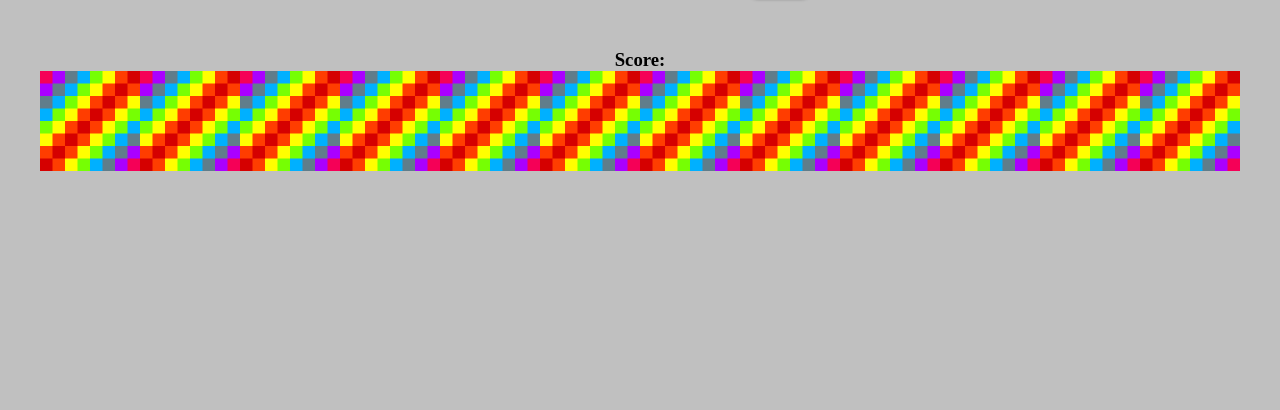
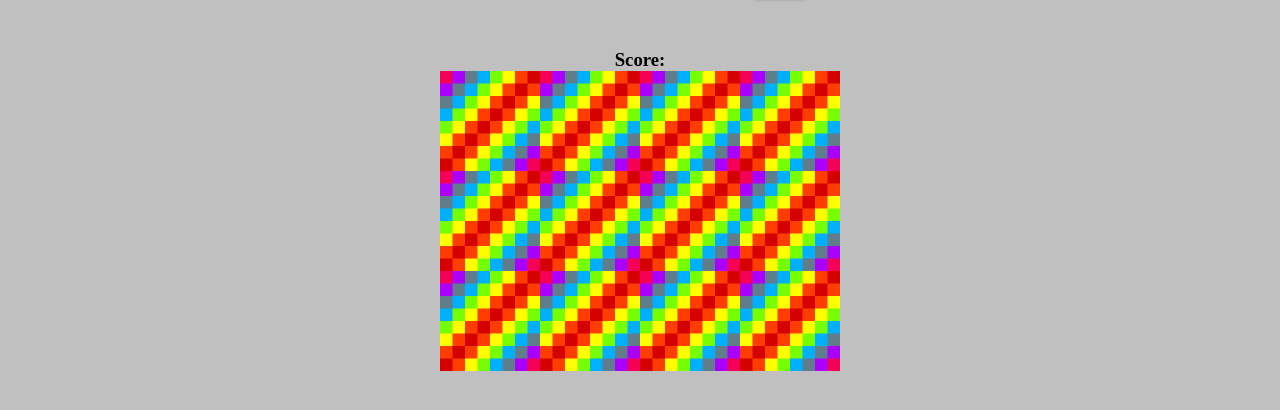
Before and after one commit to dawidPoznanski/Memory_game, a website: page index.html in a window 1280 px wide. Shown: the part 96-506 px from the top of the page. Drawn offline with Linux system fonts and the light colour scheme; a web font is replaced by a local one.

Commit message:
add array for chosen cards

```diff
--- a/js/script.js
+++ b/js/script.js
@@ -49,17 +49,27 @@ const cardArray = [
   },
 ];
 
+const cardChosen = [];
+
 cardArray.sort(() => 0.5 - Math.random());
 console.log(cardArray);
 
 const grid = document.querySelector('.grid');
 
 function createBoard() {
-  for (i = 0; i < 12; i++) {
+  for (i = 0; i < cardArray.length; i++) {
     const card = document.createElement('img');
     card.setAttribute('src', 'images/blank.png');
+    card.addEventListener('click', flipCard);
     card.setAttribute('data-id', i);
     grid.appendChild(card);
   }
 }
 createBoard();
+
+function flipCard() {
+  const cardId = this.getAttribute('data-id');
+  cardChosen.push(cardArray[cardId].name);
+  console.log('clicked', cardId);
+  console.log(cardChosen);
+}
--- a/sass/style.scss
+++ b/sass/style.scss
@@ -21,3 +21,9 @@ h1 {
   padding: 2rem;
   text-shadow: 0 0 4px #000;
 }
+.grid {
+  width: 400px;
+  height: 300px;
+  display: flex;
+  flex-wrap: wrap;
+}
```
Also changed, not shown: css/style.css, 1 other file.
